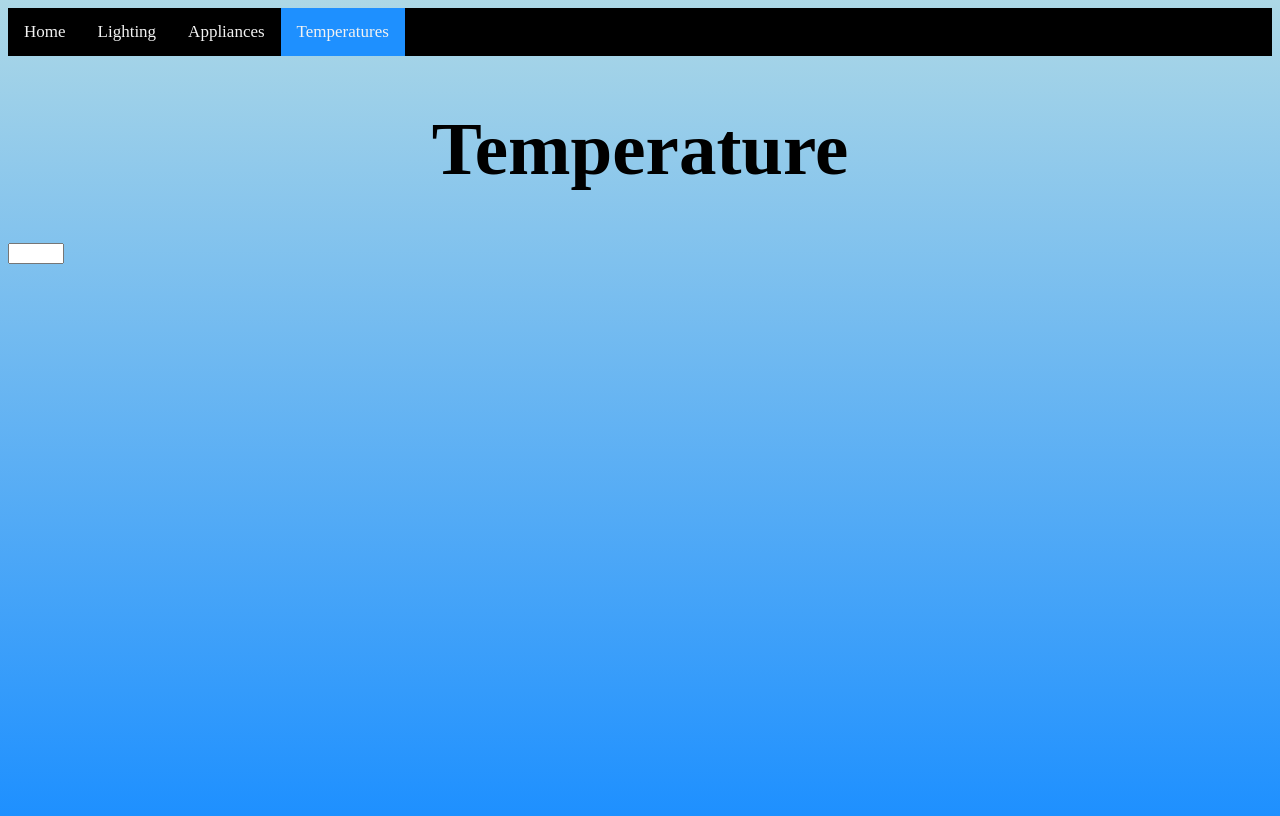
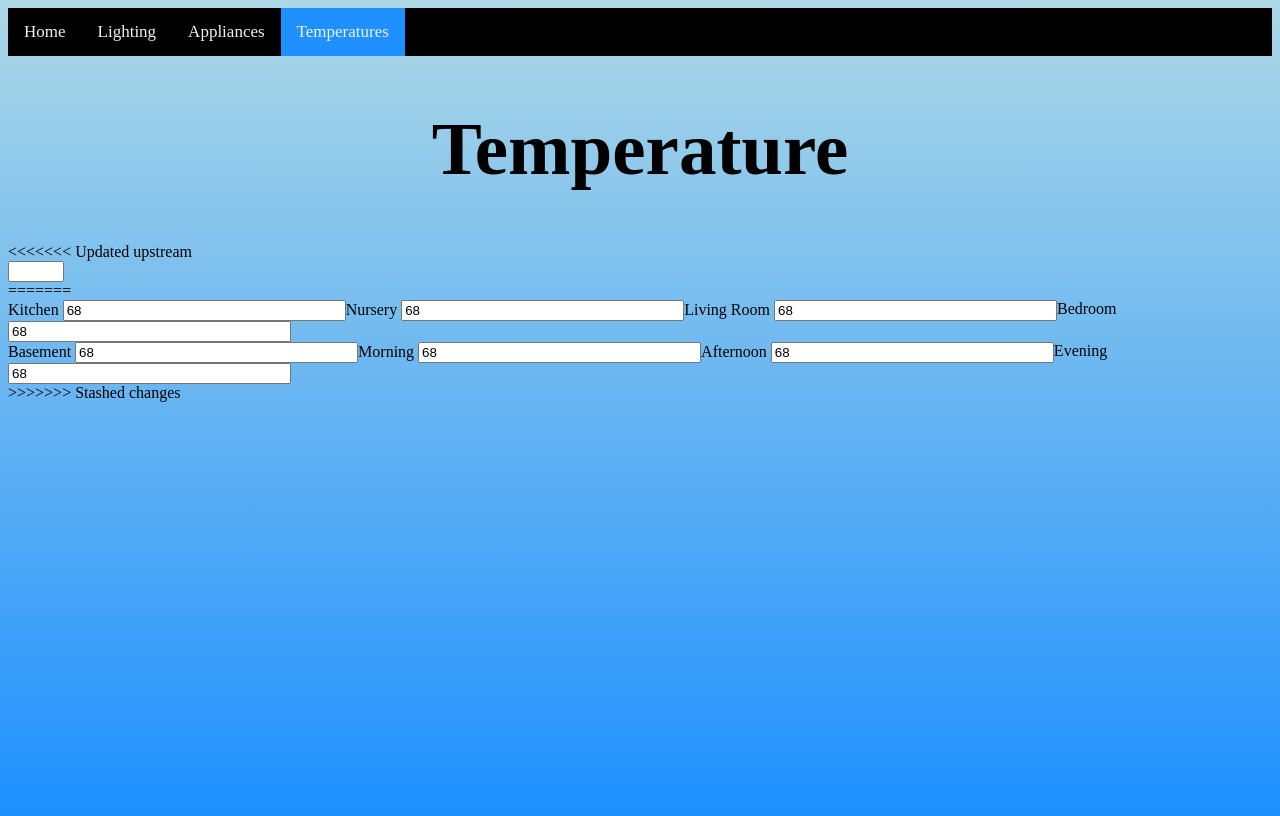
Before and after one commit to mlevin23/Zephyr22, a PHP site: page /Temperature.php in a window 1280 px wide. Run offline with PHP 8.4, Linux system fonts and the light colour scheme.

Commit message:
Carolyn's code for temperature page & code to tweak appliances

```diff
--- a/Sprint 3/UserInterface/Appliances.php
+++ b/Sprint 3/UserInterface/Appliances.php
@@ -4,6 +4,7 @@
 	<title>Appliances</title>
     <meta charset="UTF-8">
     <link href="Styles/Zephyr.css" rel="stylesheet" type="text/css">
+    <link href="Styles/newCSS.css" rel="stylesheet" type="text/css">
 </head>
 <body class="backGround">
     <div class="topnav">
@@ -17,6 +18,7 @@
         <h1 class="header">Appliances</h1>
     </div>
 
+    <div class="center">
         <div class="boxed">
             Oven
             <label class="switch">
@@ -38,5 +40,6 @@
                 <span class="slider round"></span>
             </label>
         </div>
+    </div>
 </body>
 </html>
--- /dev/null
+++ b/Sprint 3/UserInterface/Styles/newCSS.css
@@ -0,0 +1,6 @@
+.center {
+    position: fixed;
+    top: 50%;
+    left: 50%;
+    transform: translate(-50%, -50%);
+}
--- a/Sprint 3/UserInterface/Temperature.php
+++ b/Sprint 3/UserInterface/Temperature.php
@@ -1,25 +1,49 @@
 <!DOCTYPE html>
+
 <html>
+
 <head>
-	<title>Temperature</title>
+
+                <title>Temperature</title>
+
     <meta charset="UTF-8">
+
     <link href="Styles/Zephyr.css" rel="stylesheet" type="text/css">
+
 </head>
+
 <body class="backGround">
+
     <div class="topnav">
+
         <a href="index.php">Home</a>
+
         <a href="Lighting.php">Lighting</a>
+
         <a href="Appliances.php">Appliances</a>
+
         <a class="active" href="Temperature.php">Temperatures</a>
+
     </div>
 
+
+
     <div>
+
         <h1 class="header">Temperature</h1>
+
     </div>
 
+
+
     <div id="homePlaque">
+
         <p></p>
+
+
+
     </div>
+<<<<<<< Updated upstream
 
 	<div>
         <input type ="number"
@@ -28,3 +52,115 @@
     </div>
 </body>
 </html>
+=======
+
+    <div>
+
+        <div style="float:left">
+
+            <label for="temp">Kitchen</label>
+
+            <input type ="number"
+
+               id="temp" name="temp"
+
+               min="50" max="85" value ="68" style="width: 275px">
+
+        </div>
+
+        <div style="float:left">
+
+            <label for="temp">Nursery</label>
+
+            <input type ="number"
+
+               id="temp" name="temp"
+
+               min="50" max="85" value ="68" style="width: 275px">
+
+        </div>
+
+        <div style="float:left">
+
+            <label for="temp">Living Room</label>
+
+            <input type ="number"
+
+               id="temp" name="temp"
+
+               min="50" max="85" value ="68" style="width: 275px">
+
+        </div>
+
+        <div>
+
+            <label for="temp">Bedroom</label>
+
+            <input type ="number"
+
+               id="temp" name="temp"
+
+               min="50" max="85" value ="68" style="width: 275px">
+
+        </div>
+
+        <div style="float:left">
+
+            <label for="temp">Basement</label>
+
+            <input type ="number"
+
+               id="temp" name="temp"
+
+               min="50" max="85" value ="68" style="width: 275px">
+
+        </div>
+
+    </div>
+
+    <div>
+
+        <div style="float:left">
+
+            <label for="temp">Morning</label>
+
+            <input type ="number"
+
+               id="temp" name="temp"
+
+               min="50" max="85" value ="68" style="width: 275px">
+
+        </div>
+
+        <div style="float:left">
+
+            <label for="temp">Afternoon</label>
+
+            <input type ="number"
+
+               id="temp" name="temp"
+
+               min="50" max="85" value ="68" style="width: 275px">
+
+        </div>
+
+        <div>
+
+            <label for="temp">Evening</label>
+
+            <input type ="number"
+
+               id="temp" name="temp"
+
+               min="50" max="85" value ="68" style="width: 275px">
+
+        </div>
+
+    </div>
+
+
+
+</body>
+
+</html>
+>>>>>>> Stashed changes
```
Lines whose indentation alone changed are shown as unchanged.
